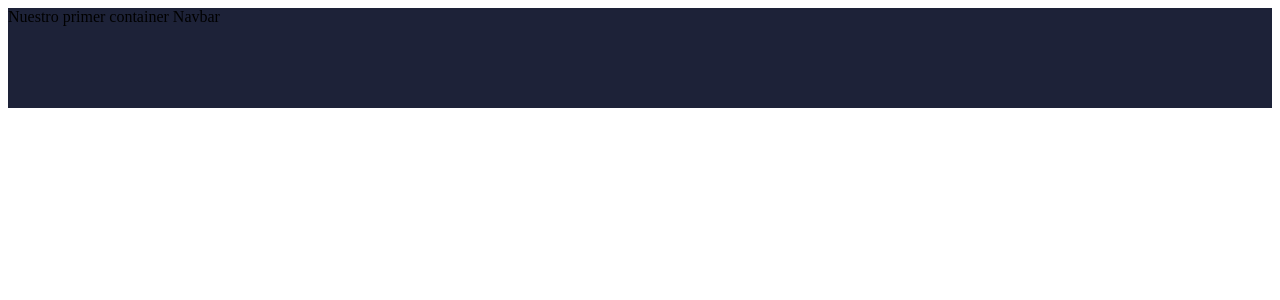
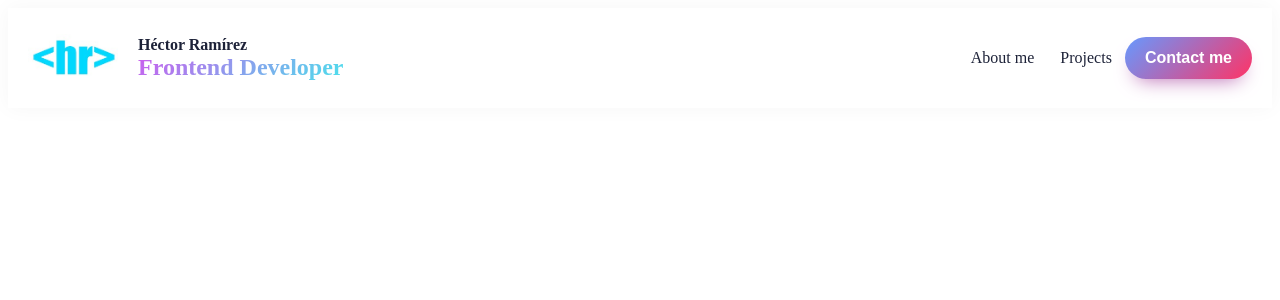
Before and after one commit to eduardo846/portfolioTerminado, a React (Vite) app: page / in a window 1280 px wide. Shown: the top 300 px of the page. Built offline with nearby package versions, Linux system fonts and the light colour scheme.

Commit message:
feat: add menu

```diff
--- a/src/components/NavBar/Navbar.jsx
+++ b/src/components/NavBar/Navbar.jsx
@@ -1,8 +1,31 @@
-import React from "react";
+import React, { useState } from "react";
 import * as S from "./Navbar.styles";
 
 const Navbar = () => {
-  return <S.ContainerNavbar>Nuestro primer container Navbar</S.ContainerNavbar>;
+  const [showMenuBurguer, setShowMenuBurguer] = useState(false);
+
+  return (
+    <S.ContainerNavbar>
+      <S.ContainerLogo>
+        <S.ImageLogo src="/img/logo.jpg" alt="Logo Hector Ramirez" />
+        <div>
+          <h1>Héctor Ramírez</h1>
+          <h2>Frontend Developer</h2>
+        </div>
+      </S.ContainerLogo>
+      <S.ContainerBurguer onClick={() => setShowMenuBurguer(!showMenuBurguer)}>
+        <S.BurguerMenu />
+        <S.BurguerMenu />
+        <S.BurguerMenu />
+      </S.ContainerBurguer>
+
+      <S.ContainerItems showMenuBurguer={showMenuBurguer}>
+        <p>About me</p>
+        <p>Projects</p>
+        <S.Button>Contact me</S.Button>
+      </S.ContainerItems>
+    </S.ContainerNavbar>
+  );
 };
 
 export default Navbar;
--- a/src/components/NavBar/Navbar.styles.jsx
+++ b/src/components/NavBar/Navbar.styles.jsx
@@ -2,6 +2,93 @@
 import { colors } from "../../styles/colors";
 
 export const ContainerNavbar = styled.div`
+  max-width: 100vw;
   height: 100px;
+  box-shadow: ${colors.BOX_SHADOW};
+  display: flex;
+  align-items: center;
+  justify-content: space-between;
+  padding: 0 20px;
+  background: ${colors.TEXT_WHITE};
+`;
+
+export const ContainerLogo = styled.div`
+  display: flex;
+  align-items: center;
+  h1,
+  h2 {
+    font-weight: 700;
+    color: ${colors.TEXT_BLACK};
+    margin: 0;
+  }
+  h1 {
+    font-size: 1rem;
+  }
+  h2 {
+    background: linear-gradient(135deg, #cb5eee 0%, #4be1ec 100%);
+    background-clip: text;
+    -webkit-background-clip: text;
+    -webkit-text-fill-color: transparent;
+  }
+`;
+
+export const ImageLogo = styled.img`
+  width: 90px;
+  padding-right: 20px;
+`;
+
+export const ContainerItems = styled.div`
+  display: flex;
+  align-items: center;
+  p {
+    cursor: pointer;
+    padding: 0 13px;
+    text-decoration: none;
+    color: ${colors.TEXT_BLACK};
+    font-weight: 500;
+  }
+  @media (max-width: 768px) {
+    display: ${(props) => (props.showMenuBurguer ? "inline-grid" : "none")};
+    position: absolute;
+    top: 100px;
+    background: ${colors.TEXT_WHITE};
+    box-shadow: ${colors.BOX_SHADOW};
+    padding: 10px 0 20px 0;
+    width: 100%;
+    left: 0;
+    a {
+      padding: 10px 20px;
+    }
+  }
+`;
+
+export const Button = styled.button`
+  color: ${colors.TEXT_WHITE};
+  box-shadow: ${colors.BOX_SHADOW_BUTTON};
+  background: linear-gradient(135deg, #6699ff 0%, #ff3366 100%);
+  padding: 12px 20px;
+  border-radius: 999px;
+  border: none;
+  margin: 10px 0;
+  font-size: 16px;
+  font-weight: 700;
+  cursor: pointer;
+  @media (max-width: 768px) {
+    width: 50%;
+    margin: 5px 10px 0 10px;
+  }
+`;
+
+export const ContainerBurguer = styled.div`
+  display: none;
+  @media (max-width: 768px) {
+    display: block;
+  }
+`;
+
+export const BurguerMenu = styled.div`
+  width: 35px;
+  height: 2px;
   background-color: ${colors.TEXT_BLACK};
+  margin: 6px 0;
 `;
```
Also changed, not shown: public/img/logo.jpg (added).
